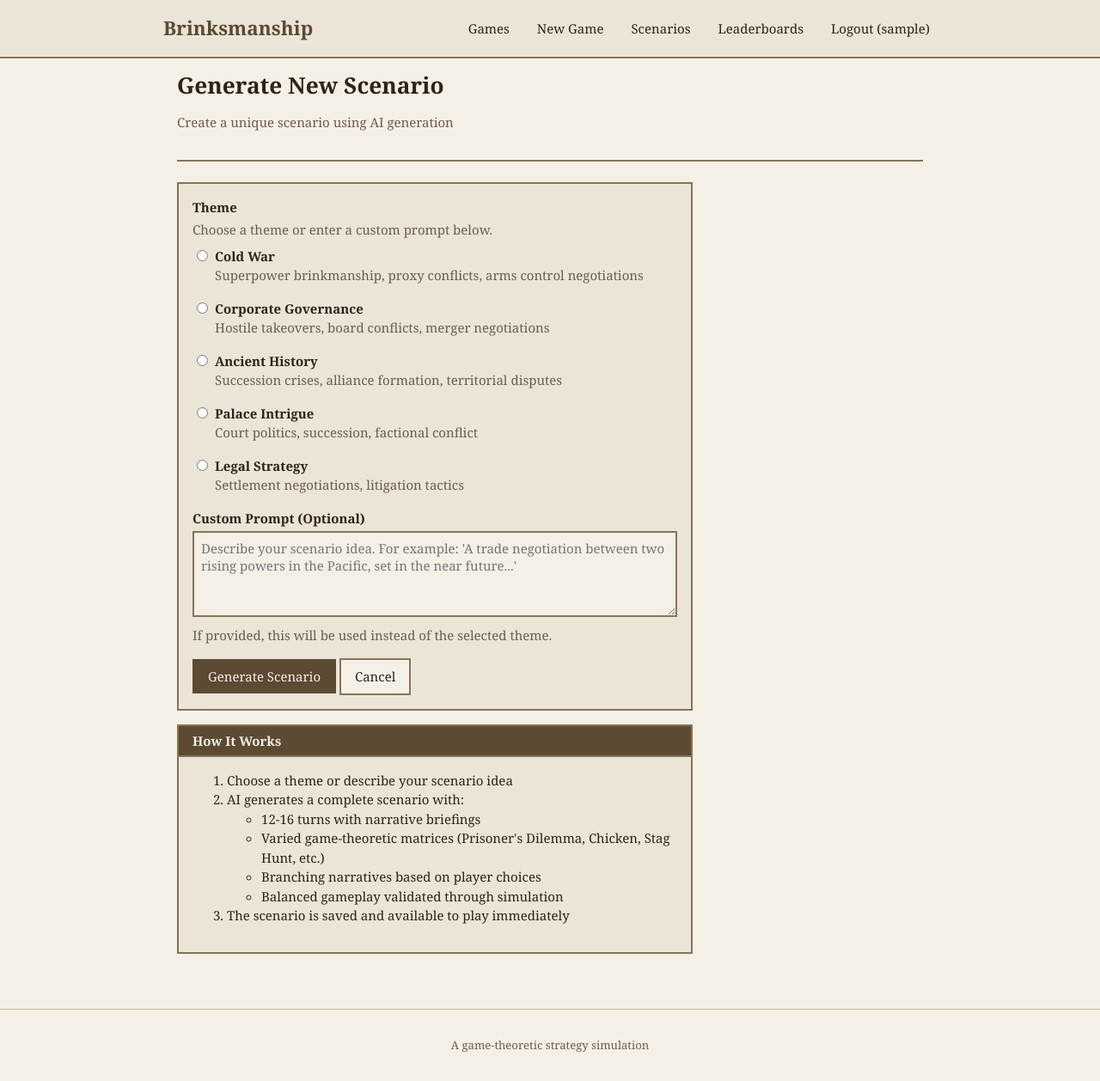
After one commit to kuitang/brink, a Flask app: page /scenarios/generate in a window 1280 px wide. The commit adds this page. Shown: the whole page at 86% size. Run offline with Flask 3, Linux system fonts and the light colour scheme; the visitor is signed in with stand-in values (Sample User, id 1).

Commit message:
Add scenario management UI (W6)
Implements milestone W6 from WEBAPP_ENGINEERING_DESIGN.md:

- Scenario listing route (/scenarios/)
- Scenario detail page with play button
- Scenario generation page (placeholder for LLM integration)
- Built-in generation themes (Cold War, Corporate, Ancient, Palace, Legal)
- Scenarios link in navigation for all users
- 8 new tests for scenario routes (53 total)

Generation is currently a placeholder - will integrate with
scenario_generator.py when LLM generation is implemented.

Co-Authored-By: Claude Opus 4.5 <noreply@anthropic.com>

```diff
--- a/src/brinksmanship/webapp/app.py
+++ b/src/brinksmanship/webapp/app.py
@@ -23,12 +23,13 @@ def create_app(config_class=Config):
     login_manager.init_app(app)
 
     # Register blueprints
-    from .routes import auth, game, leaderboard, lobby
+    from .routes import auth, game, leaderboard, lobby, scenarios
 
     app.register_blueprint(auth.bp)
     app.register_blueprint(lobby.bp)
     app.register_blueprint(game.bp)
     app.register_blueprint(leaderboard.bp)
+    app.register_blueprint(scenarios.bp)
 
     # Create database tables
     with app.app_context():
--- a/src/brinksmanship/webapp/routes/__init__.py
+++ b/src/brinksmanship/webapp/routes/__init__.py
@@ -1,5 +1,5 @@
 """Route blueprints for the webapp."""
 
-from . import auth, game, leaderboard, lobby
+from . import auth, game, leaderboard, lobby, scenarios
 
-__all__ = ["auth", "game", "leaderboard", "lobby"]
+__all__ = ["auth", "game", "leaderboard", "lobby", "scenarios"]
--- /dev/null
+++ b/src/brinksmanship/webapp/routes/scenarios.py
@@ -0,0 +1,85 @@
+"""Scenario management routes."""
+
+from flask import Blueprint, flash, redirect, render_template, request, url_for
+from flask_login import login_required
+
+from ..services.game_service import get_game_service
+
+bp = Blueprint("scenarios", __name__, url_prefix="/scenarios")
+
+# Built-in themes for scenario generation
+GENERATION_THEMES = [
+    {
+        "id": "cold-war",
+        "name": "Cold War",
+        "description": "Superpower brinkmanship, proxy conflicts, arms control negotiations",
+    },
+    {
+        "id": "corporate",
+        "name": "Corporate Governance",
+        "description": "Hostile takeovers, board conflicts, merger negotiations",
+    },
+    {
+        "id": "ancient",
+        "name": "Ancient History",
+        "description": "Succession crises, alliance formation, territorial disputes",
+    },
+    {
+        "id": "palace",
+        "name": "Palace Intrigue",
+        "description": "Court politics, succession, factional conflict",
+    },
+    {
+        "id": "legal",
+        "name": "Legal Strategy",
+        "description": "Settlement negotiations, litigation tactics",
+    },
+]
+
+
+@bp.route("/")
+def index():
+    """List all available scenarios."""
+    game_service = get_game_service()
+    scenarios = game_service.get_scenarios()
+
+    return render_template("pages/scenarios.html", scenarios=scenarios)
+
+
+@bp.route("/<scenario_id>")
+def view(scenario_id: str):
+    """View scenario details."""
+    game_service = get_game_service()
+    scenarios = game_service.get_scenarios()
+
+    scenario = next((s for s in scenarios if s["id"] == scenario_id), None)
+    if not scenario:
+        flash("Scenario not found.", "error")
+        return redirect(url_for("scenarios.index"))
+
+    return render_template("pages/scenario_detail.html", scenario=scenario)
+
+
+@bp.route("/generate", methods=["GET", "POST"])
+@login_required
+def generate():
+    """Generate a new scenario."""
+    if request.method == "POST":
+        theme = request.form.get("theme", "")
+        custom_prompt = request.form.get("custom_prompt", "").strip()
+
+        if not theme and not custom_prompt:
+            flash("Please select a theme or enter a custom prompt.", "error")
+            return render_template(
+                "pages/generate_scenario.html", themes=GENERATION_THEMES
+            )
+
+        # TODO: Integrate with scenario generator when available
+        flash(
+            "Scenario generation is not yet implemented. "
+            "Scenarios will be generated using AI when the feature is complete.",
+            "info",
+        )
+        return redirect(url_for("scenarios.index"))
+
+    return render_template("pages/generate_scenario.html", themes=GENERATION_THEMES)
--- a/src/brinksmanship/webapp/templates/base.html
+++ b/src/brinksmanship/webapp/templates/base.html
@@ -15,9 +15,11 @@
                 {% if current_user.is_authenticated %}
                     <a href="{{ url_for('lobby.index') }}">Games</a>
                     <a href="{{ url_for('lobby.new_game') }}">New Game</a>
+                    <a href="{{ url_for('scenarios.index') }}">Scenarios</a>
                     <a href="{{ url_for('leaderboard.index') }}">Leaderboards</a>
                     <a href="{{ url_for('auth.logout') }}">Logout ({{ current_user.username }})</a>
                 {% else %}
+                    <a href="{{ url_for('scenarios.index') }}">Scenarios</a>
                     <a href="{{ url_for('leaderboard.index') }}">Leaderboards</a>
                     <a href="{{ url_for('auth.login') }}">Login</a>
                     <a href="{{ url_for('auth.register') }}">Register</a>
--- /dev/null
+++ b/src/brinksmanship/webapp/templates/pages/generate_scenario.html
@@ -0,0 +1,63 @@
+{% extends "base.html" %}
+
+{% block title %}Generate Scenario - Brinksmanship{% endblock %}
+
+{% block content %}
+<div class="page-header">
+    <h1>Generate New Scenario</h1>
+    <p class="text-muted">Create a unique scenario using AI generation</p>
+</div>
+
+<div class="box" style="max-width: 600px;">
+    <form method="POST">
+        <div class="form-group">
+            <label>Theme</label>
+            <p class="text-muted" style="margin-bottom: 8px;">
+                Choose a theme or enter a custom prompt below.
+            </p>
+            {% for theme in themes %}
+            <div class="mb-md">
+                <label style="display: flex; align-items: flex-start; font-weight: normal;">
+                    <input type="radio" name="theme" value="{{ theme.id }}"
+                           style="width: auto; margin-right: 8px; margin-top: 4px;">
+                    <span>
+                        <strong>{{ theme.name }}</strong><br>
+                        <span class="text-muted">{{ theme.description }}</span>
+                    </span>
+                </label>
+            </div>
+            {% endfor %}
+        </div>
+
+        <div class="form-group">
+            <label for="custom_prompt">Custom Prompt (Optional)</label>
+            <textarea id="custom_prompt" name="custom_prompt" rows="4"
+                      placeholder="Describe your scenario idea. For example: 'A trade negotiation between two rising powers in the Pacific, set in the near future...'"></textarea>
+            <p class="text-muted" style="margin-top: 4px;">
+                If provided, this will be used instead of the selected theme.
+            </p>
+        </div>
+
+        <button type="submit" class="btn btn-primary">Generate Scenario</button>
+        <a href="{{ url_for('scenarios.index') }}" class="btn">Cancel</a>
+    </form>
+</div>
+
+<div class="box mt-md" style="max-width: 600px;">
+    <div class="box-header">
+        <h3>How It Works</h3>
+    </div>
+    <ol>
+        <li>Choose a theme or describe your scenario idea</li>
+        <li>AI generates a complete scenario with:
+            <ul>
+                <li>12-16 turns with narrative briefings</li>
+                <li>Varied game-theoretic matrices (Prisoner's Dilemma, Chicken, Stag Hunt, etc.)</li>
+                <li>Branching narratives based on player choices</li>
+                <li>Balanced gameplay validated through simulation</li>
+            </ul>
+        </li>
+        <li>The scenario is saved and available to play immediately</li>
+    </ol>
+</div>
+{% endblock %}
```
Also changed, not shown: src/brinksmanship/webapp/templates/pages/scenario_detail.html (added, +59 -0 lines), src/brinksmanship/webapp/templates/pages/scenarios.html (added, +61 -0 lines), tests/webapp/test_scenarios.py (added, +72 -0 lines).
